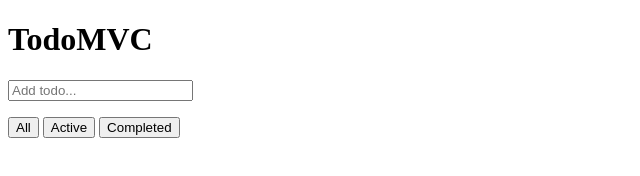
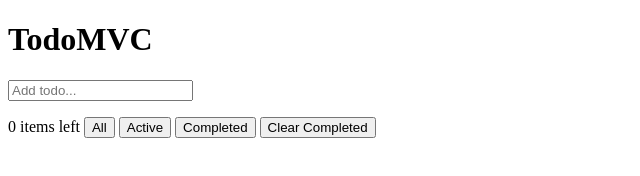
Before and after one commit to healingdrawing/task-mini-framework, a website built with webpack: page index.html in a window 1280 px wide. Shown: the whole page, without its empty margins (0-640 px from the left). Built offline with nearby package versions, Linux system fonts and the light colour scheme.

Commit message:
todo active counter alive

```diff
--- a/index.html
+++ b/index.html
@@ -9,11 +9,18 @@
   <h1>TodoMVC</h1>
   <input id="add-todo-input" type="text" placeholder="Add todo..." />
   <ul id="todo-list"></ul>
-  <div>
+  <!-- <div>
     <button id="all-button">All</button>
     <button id="active-button">Active</button>
     <button id="completed-button">Completed</button>
-  </div>
+  </div> -->
+  <footer>
+    <span id="todo-counter"></span>
+    <button id="all-button">All</button>
+    <button id="active-button">Active</button>
+    <button id="completed-button">Completed</button>
+    <button id="clear-completed">Clear Completed</button>
+  </footer>
 
   <script src="./dist/bundle.js"></script>
 </body>
--- a/src/index.ts
+++ b/src/index.ts
@@ -17,6 +17,11 @@
 
 // Display todo's list on the screen
 function renderTodos() {
+  const counted_todos = todoService.getTodos().filter((todo) => !todo.completed);
+  const todoCounter = document.getElementById('todo-counter');
+  if (todoCounter) todoCounter.innerText = `${counted_todos.length} items left`;
+
+
   const todos = getFilteredTodos();
 
   const todoList = document.getElementById('todo-list');
```
